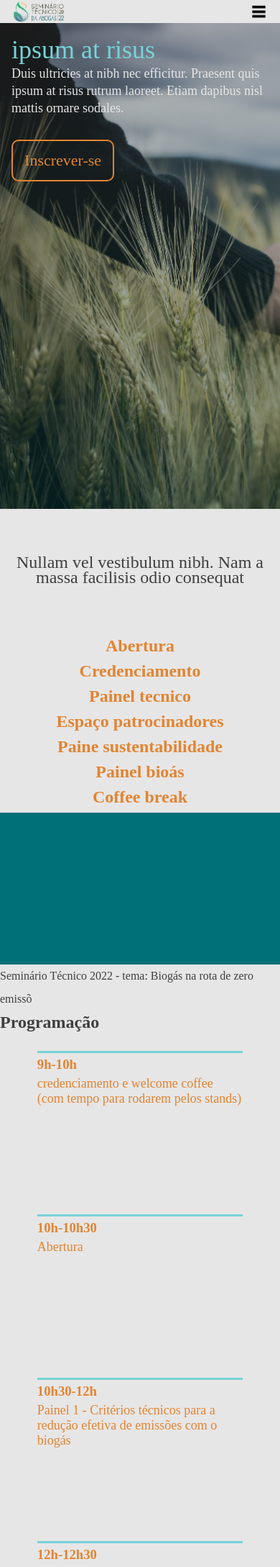
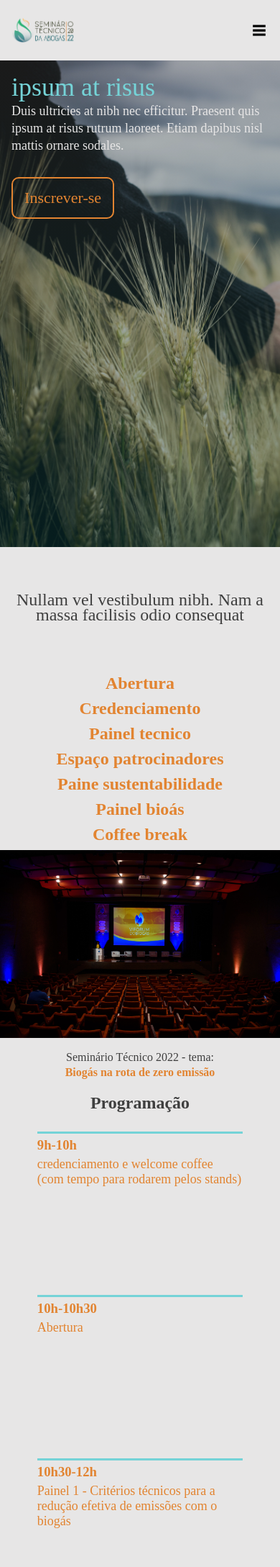
Before and after one commit to joilsonlira/landing_page, a PHP site: page / in a window 390 px wide; the page is wider, and only the part inside the window is pictured. Shown: the top 2177 px of that part at 72% size. Run offline with PHP 8.4, Linux system fonts and the light colour scheme.

Commit message:
atualização: css responsivo e principio da codificação dos slide

```diff
--- a/index.html
+++ b/index.html
@@ -56,10 +56,16 @@
                 </ul>
                 </section>
         </section><!--sessão destinada a textos simples-->
-        <section id="main_slide_container"></section><!--sessão destinada a slide com controle e (ou) de video-->
+        <section id="main_slide_container">
+            <img src="/components/images/ForumABiogasIV_186.jpg" alt="">
+            <img src="/components/images/ForumABiogasIV_48.jpg" alt="">
+            <img src="/components/images/Conteudo-para-o-portal-da-Ecomondo-Brasil20-20FC3B3rum20BiogC3A1s20-20CC3B3pia.jpg" alt="">
+        </section><!--sessão destinada a slide com controle e (ou) de video-->
         <section id="schedule">
-            <p>Seminário Técnico 2022 - tema: Biogás na rota de zero emissõ</p>
-            <h2>Programação</h2>
+            <section class="text">
+                <p>Seminário Técnico 2022 - tema: <span>Biogás na rota de zero emissão</span></p>
+                <h2>Programação</h2>
+            </section>
             <section class="event_container">
                 <article class="event_article">
                     <header class="event_header">
@@ -154,5 +160,38 @@
         <section id="secondary_slide_container"></section><!--sessão destinada a slide automatico-->
         <footer id="main_footer"></footer>
     </main>
+
+    <!--SCRIPTS-->
+    <!-- <script>
+        var slideIndex = 1;
+        showDivs(slideIndex);
+
+        function plusDivs(n) {
+            showDivs(slideIndex += n);
+        }
+
+        function currentDiv(n) {
+            showDivs(slideIndex = n);
+        }
+
+        function showDivs(n) {
+        var i;
+        var x = document.getElementsByClassName("my_slides");
+        var dots = document.getElementsByClassName("demo");
+
+        if (n > x.length) {slideIndex = 1}
+        if (n < 1) {slideIndex = x.length}
+        for (i = 0; i < x.length; i++) {
+            x[i].style.display = "none";
+        }
+        for (i = 0; i < dots.length; i++) {
+            dots[i].className = dots[i].className.replace(" w3-red", "");
+        }
+        x[slideIndex-1].style.display = "block";
+        dots[slideIndex-1].className += " w3-red";
+        }
+        </script> -->
+
+
 </body>
 </html>
--- a/styles/index.css
+++ b/styles/index.css
@@ -27,7 +27,7 @@ html, body{
 
 main{
     display: grid;
-    grid-template-rows: auto 80vh 20vh auto 25vh auto 25vh 30vh;
+    grid-template-rows: auto 80vh 20vh auto auto auto 25vh 30vh;
     grid-template-areas:
         'header'
         'inscription'
@@ -37,20 +37,21 @@ main{
         'schedule'
         'secondary_slide'
         'footer'
-    ;
+        ;
     }
     #main_header{
         grid-area: header;
         display: flex;
         align-items: center;
         width: 100%;
+        height: 10vh;
         padding: 0 1rem 0 1rem;
         }
         #logo{
             display: flex;
             justify-content: start;
             align-items: center;
-            width: 40vw;
+            width: 50vw;
             height: 100%;
             }
             #logo img{
@@ -144,8 +145,13 @@ main{
                 margin: 0.5rem;
                 }
     #main_slide_container{
-        background-color:#007078;
-    }
+        display: flex;
+        justify-content: center;
+        align-items: center;
+        }
+        #main_slide_container img{
+            width: 100%;
+            }
     #schedule{
         grid-area: schedule;
         display: flex;
@@ -155,6 +161,19 @@ main{
         line-height: 32px;
         color: var(--color-dark);
         }
+        .text{
+            margin: 0 auto;
+            text-align: center;
+            width: 60%;
+            }
+            .text p{
+                line-height: 21px;
+                margin: 1rem 0 1rem 0;
+                }
+            .text span{
+                font-weight: bolder;
+                color: var(--color-second);
+            }
         .event_container{
             display: flex;
             flex-direction: column;
@@ -191,9 +210,12 @@ main{
                         }
     #secondary_slide_container{
         grid-area: secondary_slide;
-        background-color:#007078;
+        background-color:var(--color-medium-blue);
     }
     #main_footer{
         grid-area: footer;
         background-color: var(--color-dark);
     }
+    .mySlides {display:none;}
+
+    /*SLIDE EFECTS*/
--- a/styles/index_media.css
+++ b/styles/index_media.css
@@ -32,6 +32,13 @@
     #schedule{
         background-color: var(--color-dark);
     }
+    .text{
+        color: var(--color-light);
+        }
+        .text span{
+            font-weight: bolder;
+            color: var(--color-second);
+        }
     .event_container{
         flex-direction: row;
         flex-wrap: wrap;
@@ -52,9 +59,10 @@
                 background-color: var(--color-light);
             }
         }
+
+
 @media screen and (min-width: 768px){
     body{
-        /* background: linear-gradient(rgba(66, 66, 66, 0.4), rgba(15, 72, 75, 0.4)), url(/components/images/biogas.jpg); */
         background-image: url(/components/images/biogas.jpg);
         background-size: cover;
         background-attachment: fixed;
@@ -75,11 +83,21 @@
             .inscription_detail{
                 width: 60%;
                 }
+            #information_container{
+                height: 20vh;
+                }
+                #main_slide_container img{
+                    padding: 0;
+                    width: 100%;
+                    }
+                    #main_slide_container .efect::hover{
+                        background-color: rgba(255, 255, 255, 0.5);
+
+                    }
             #call{
                 background-color: var(--color-light);
             }
             .event_content{
                 padding: 0 0.5rem 0 0.5rem;
                 }
-
 }
```
Also changed, not shown: slide.html (added, +44 -0 lines), components/images/2g.jpg (added), components/images/5695859.png (added), components/images/AB-Energy.jpg (added), components/images/Aggreko.jpg (added), components/images/Apolo.jpg (added), components/images/Asja.jpg (added), components/images/Conteudo-para-o-portal-da-Ecomondo-Brasil20-20FC3B3rum20BiogC3A1s20-20CC3B3pia.jpg (added), components/images/ForumABiogasIV_186.jpg (added), components/images/ForumABiogasIV_48.jpg (added), components/images/abiogas_1.jpg (added), components/images/adecoargo.png (added), components/images/auma-energia.jpg (added), styles/slide.css (added).
